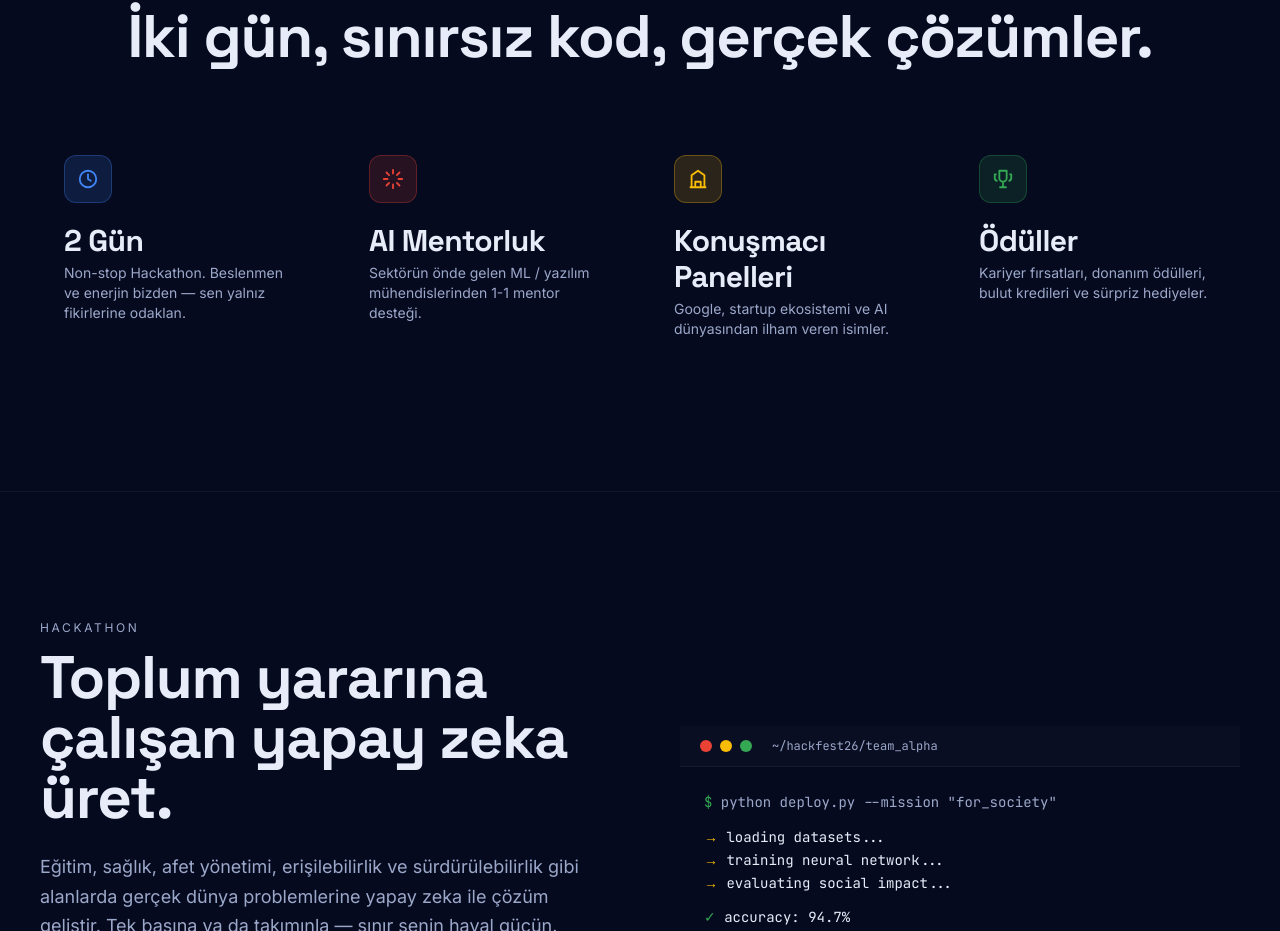
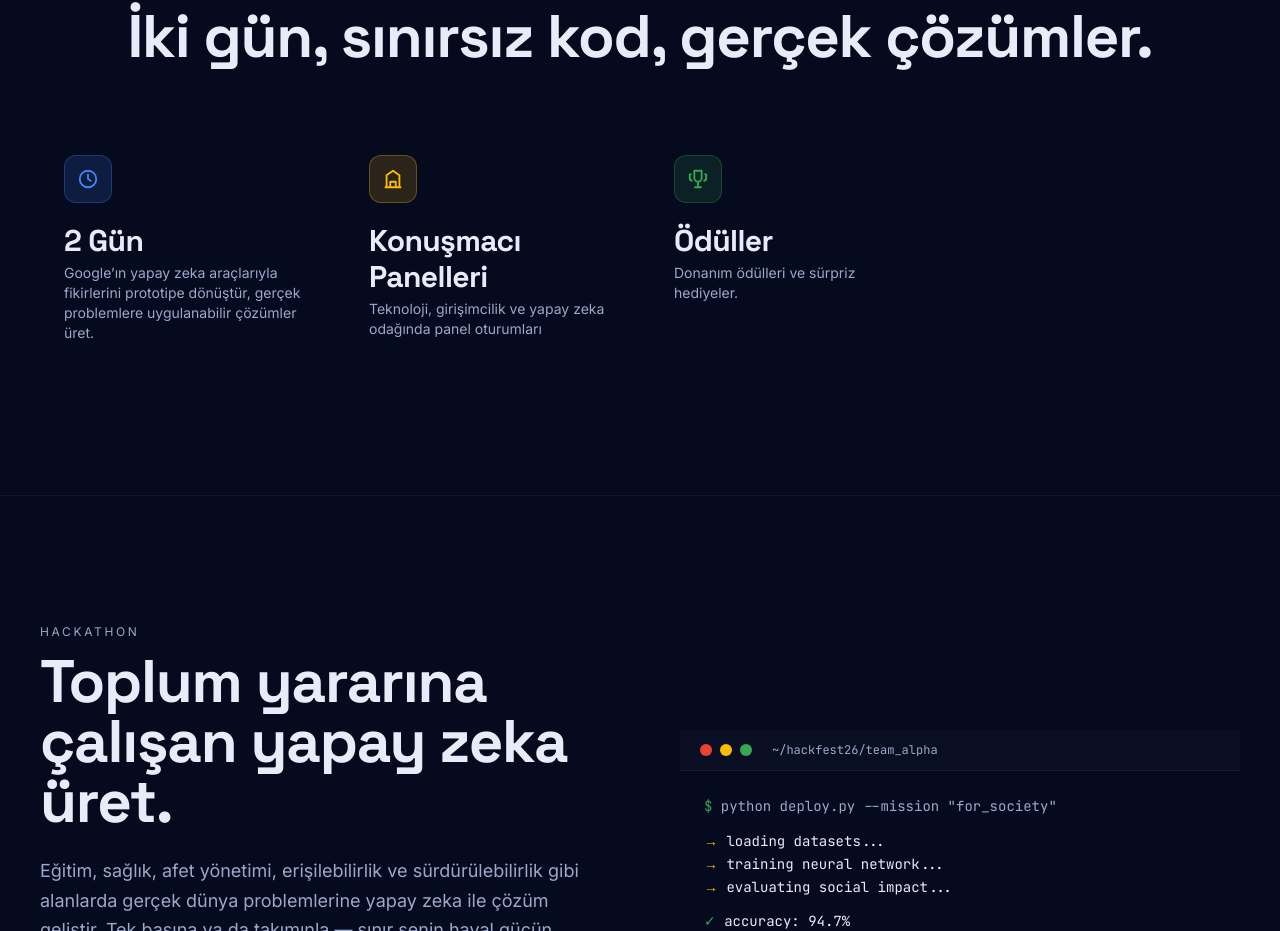
Before and after one commit to BeyzaESER22/HackatonWebSitesi, a Next.js app: page / in a window 1280 px wide. Shown: the part 3839-4770 px from the top of the page. Built offline with nearby package versions, Linux system fonts and the light colour scheme; no server answers.

Commit message:
Update highlights.js

```diff
--- a/src/data/highlights.js
+++ b/src/data/highlights.js
@@ -2,38 +2,53 @@ export const highlights = [
   {
     id: 'hours',
     title: '2 Gün',
-    desc: 'Non-stop Hackathon. Beslenmen ve enerjin bizden — sen yalnız fikirlerine odaklan.',
+    desc: 'Google’ın yapay zeka araçlarıyla fikirlerini prototipe dönüştür, gerçek problemlere uygulanabilir çözümler üret.',
     accent: '#4285F4',
     iconKey: 'clock'
   },
   {
-    id: 'mentor',
-    title: 'AI Mentorluk',
-    desc: 'Sektörün önde gelen ML / yazılım mühendislerinden 1-1 mentor desteği.',
-    accent: '#EA4335',
-    iconKey: 'spark'
-  },
-  {
     id: 'panel',
     title: 'Konuşmacı Panelleri',
-    desc: 'Google, startup ekosistemi ve AI dünyasından ilham veren isimler.',
+    desc: 'Teknoloji, girişimcilik ve yapay zeka odağında panel oturumları',
     accent: '#FBBC05',
     iconKey: 'stage'
   },
   {
     id: 'prize',
     title: 'Ödüller',
-    desc: 'Kariyer fırsatları, donanım ödülleri, bulut kredileri ve sürpriz hediyeler.',
+    desc: 'Donanım ödülleri ve sürpriz hediyeler.',
     accent: '#34A853',
     iconKey: 'trophy'
   }
 ];
 
+
 export const whyJoin = [
-  { num: '01', title: 'Portföyüne Proje Ekle', desc: '2 gün içinde production-ready bir AI projesi geliştir, GitHub\'ında parlasın.', accent: '#4285F4' },
-  { num: '02', title: 'Sektörle Tanış',         desc: 'Google, startup\'lar ve önde gelen teknoloji şirketleriyle doğrudan bağlantı kur.', accent: '#EA4335' },
-  { num: '03', title: 'Ödül Kazan',             desc: '₺250.000+ ödül havuzu, donanım hediyeleri ve bulut kredileri seni bekliyor.',     accent: '#FBBC05' },
-  { num: '04', title: 'Ekibini Kur',            desc: 'Tasarımcı, geliştirici, veri bilimci — gelecekteki kurucu ortağınla burada tanışabilirsin.', accent: '#34A853' },
-  { num: '05', title: 'Kariyer Fırsatları',     desc: 'Sponsor şirketlerden iş ve staj teklifleri, mülakat fast-track\'ları seni bekliyor.', accent: '#8B5CF6' },
-  { num: '06', title: 'Gerçek AI Deneyimi',     desc: 'Gemini, TensorFlow, Vertex AI\'ı uzmanlardan öğren ve hemen uygula.',                accent: '#06B6D4' }
+  {
+    num: '01',
+    title: 'Portföyüne Proje Ekle',
+    desc: '2 gün içinde takımınla veya bireysel olarak çalışan bir AI projesi geliştir ve GitHub portföyüne ekle.',
+    accent: '#4285F4'
+  },
+
+  {
+    num: '02',
+    title: 'Ödül Kazan',
+    desc: 'Donanım hediyeleri, bulut kredileri ve sürpriz çekilişler.',
+    accent: '#FBBC05'
+  },
+
+  {
+    num: '03',
+    title: 'Ekibini Kur veya Bireysel Katıl',
+    desc: 'Toplum yararına yapay zeka odaklı bir problem seç, Google AI araçlarıyla geliştir ve çalışan bir çözüm sun.',
+    accent: '#34A853'
+  },
+
+  {
+    num: '04',
+    title: 'Build with AI Deneyimi',
+    desc: 'Gemini, TensorFlow ve Vertex AI gibi Google AI araçlarını kullanarak fikirden ürüne geliştirme sürecini deneyimle.',
+    accent: '#06B6D4'
+  }
 ];
```
